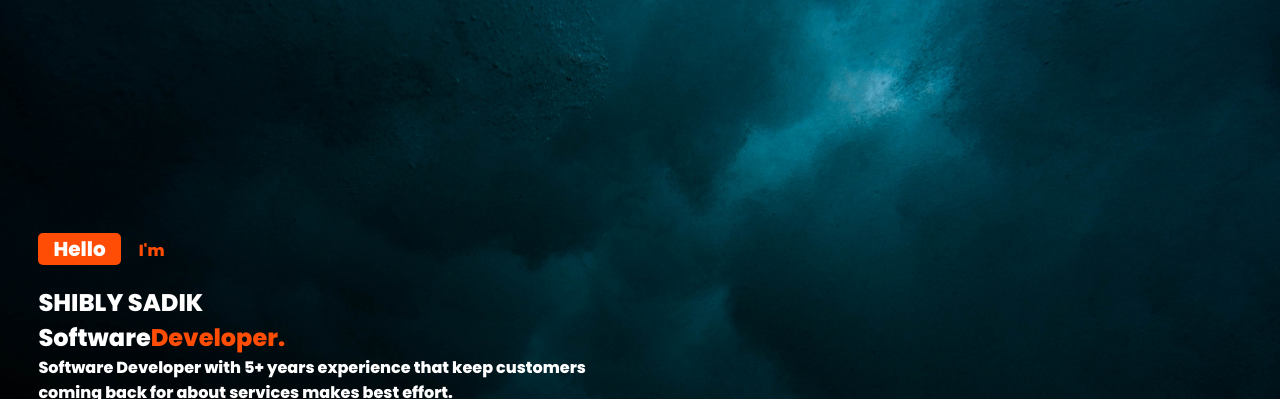
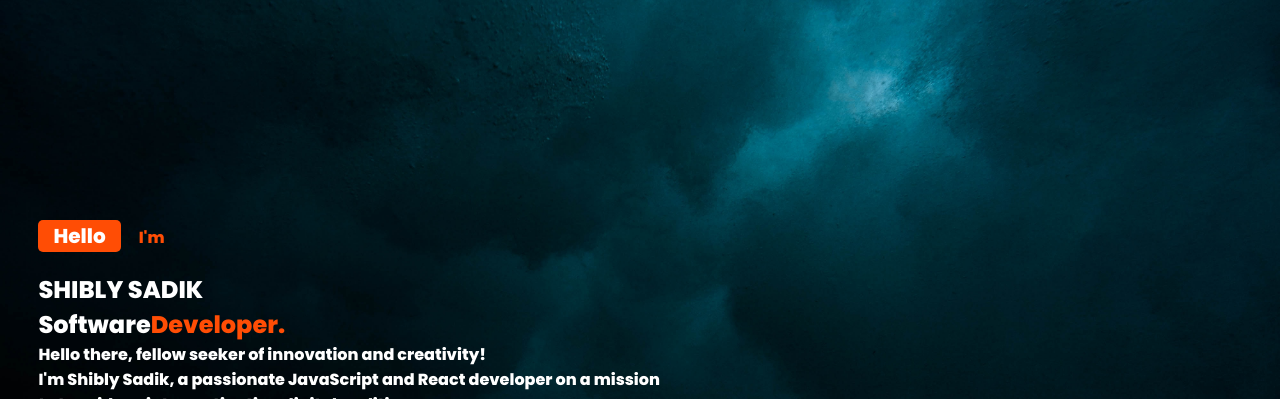
Before and after one commit to EngShiblySadik/portfolio1, a plain HTML site: page index.html in a window 1280 px wide. Shown: the part 79-478 px from the top of the page. Drawn offline with nearby package versions, Linux system fonts and the light colour scheme.

Commit message:
Update index.html

```diff
--- a/index.html
+++ b/index.html
@@ -39,8 +39,7 @@
             <h1>SHIBLY SADIK</h1>
             <h2>Software<span>Developer.</span></h2>
             <p>
-                Software Developer with 5+ years experience that keep customers<br />
-                coming back for about services makes best effort.
+                Hello there, fellow seeker of innovation and creativity! <br>I'm Shibly Sadik, a passionate JavaScript and React developer on a mission <br>to turn ideas into captivating digital realities.
             </p>
             <div class="button">
                 <a href="https://www.facebook.com/shiblysadikhimu" class="btn">Say Hello</a>
```
